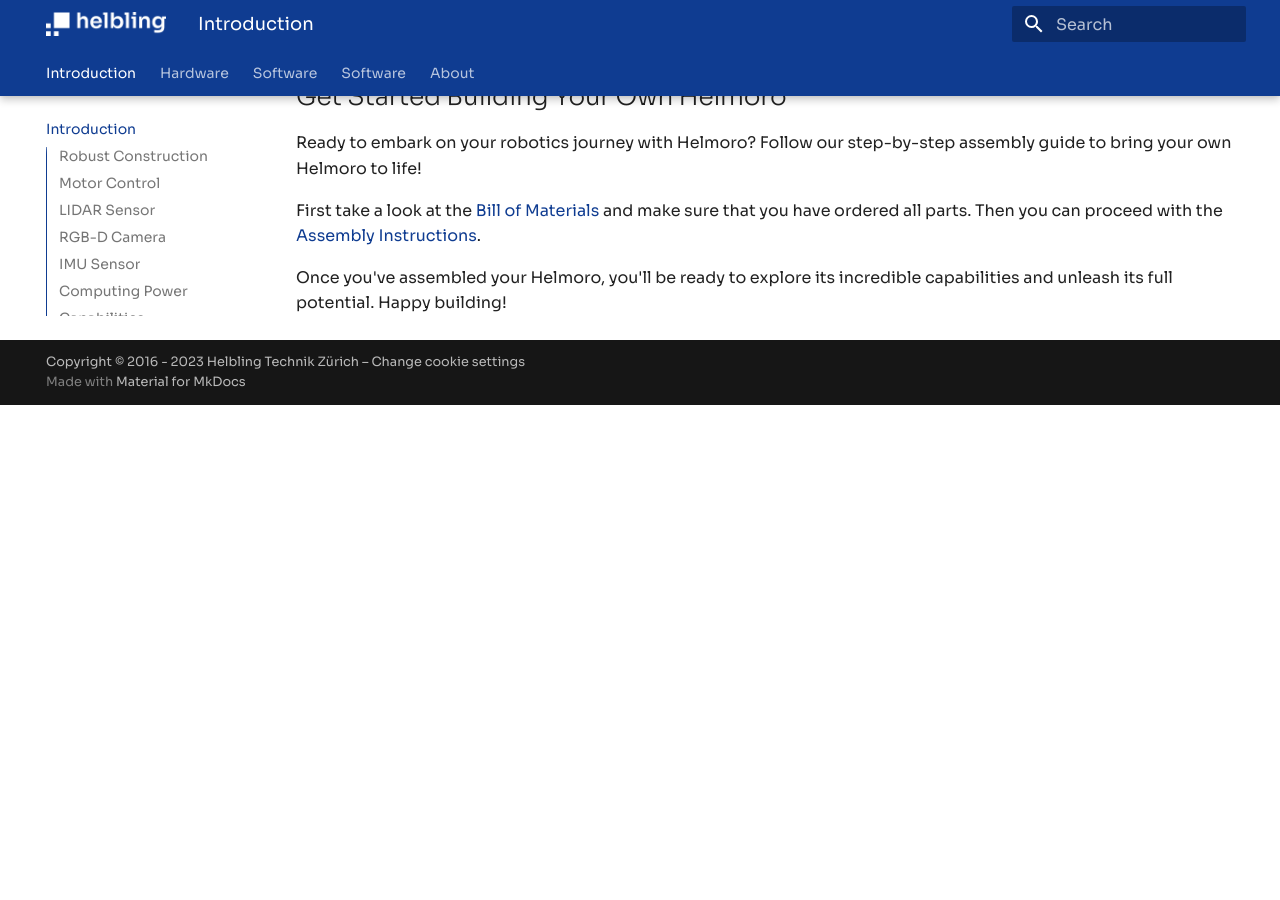
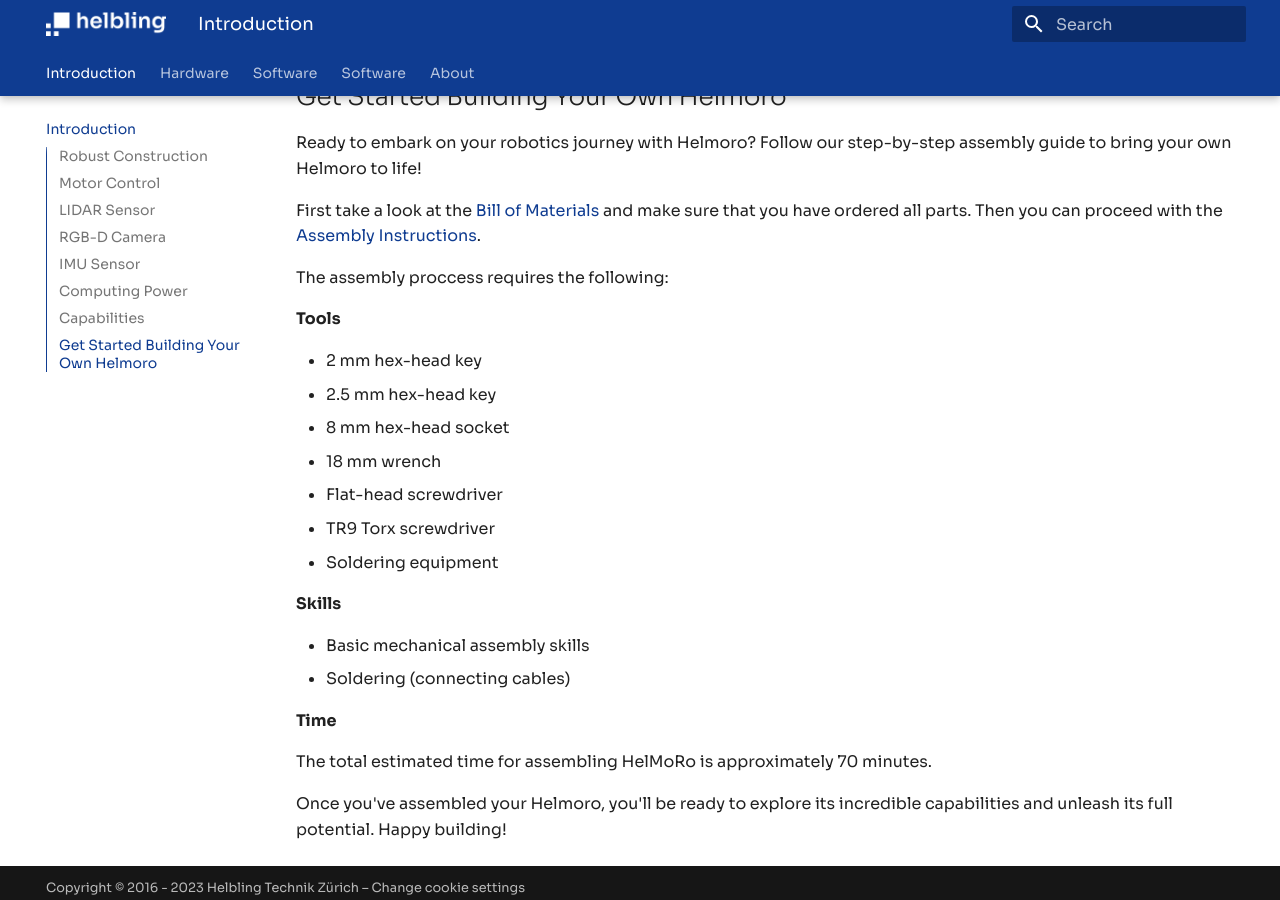
Before and after one commit to Helbling-Technik/HelMoRo, an MkDocs documentation site: the page built from docs/index.md, in a window 1280 px wide and 900 px high, scrolled down 3068 px. Built offline with MkDocs 1.6.1 and Material for MkDocs 9.7.7, drawn with Linux system fonts in a browser that asks for light colours; before the commit the page ends 3473 px from its top, so only the background shows below that.

Commit message:
updated BoM and get started

```diff
--- a/docs/index.md
+++ b/docs/index.md
@@ -54,4 +54,28 @@ Ready to embark on your robotics journey with Helmoro? Follow our step-by-step a
 
 First take a look at the [Bill of Materials](hardware/bill_of_materials.md) and make sure that you have ordered all parts. Then you can proceed with the [Assembly Instructions](hardware/assembly_instructions.md).
 
+The assembly proccess requires the following:
+
+**Tools**
+
+- 2 mm hex-head key
+- 2.5 mm hex-head key
+- 8 mm hex-head socket
+- 18 mm wrench
+- Flat-head screwdriver
+- TR9 Torx screwdriver
+- Soldering equipment
+
+
+**Skills**
+
+- Basic mechanical assembly skills
+- Soldering (connecting cables)
+
+
+**Time**
+
+The total estimated time for assembling HelMoRo is approximately 70 minutes.
+
+
 Once you've assembled your Helmoro, you'll be ready to explore its incredible capabilities and unleash its full potential. Happy building!
```
Also changed, not shown: docs/hardware/assembly_instructions.md (+1 -0 lines), docs/hardware/bill_of_materials.md (+6 -0 lines), 5 other files.
